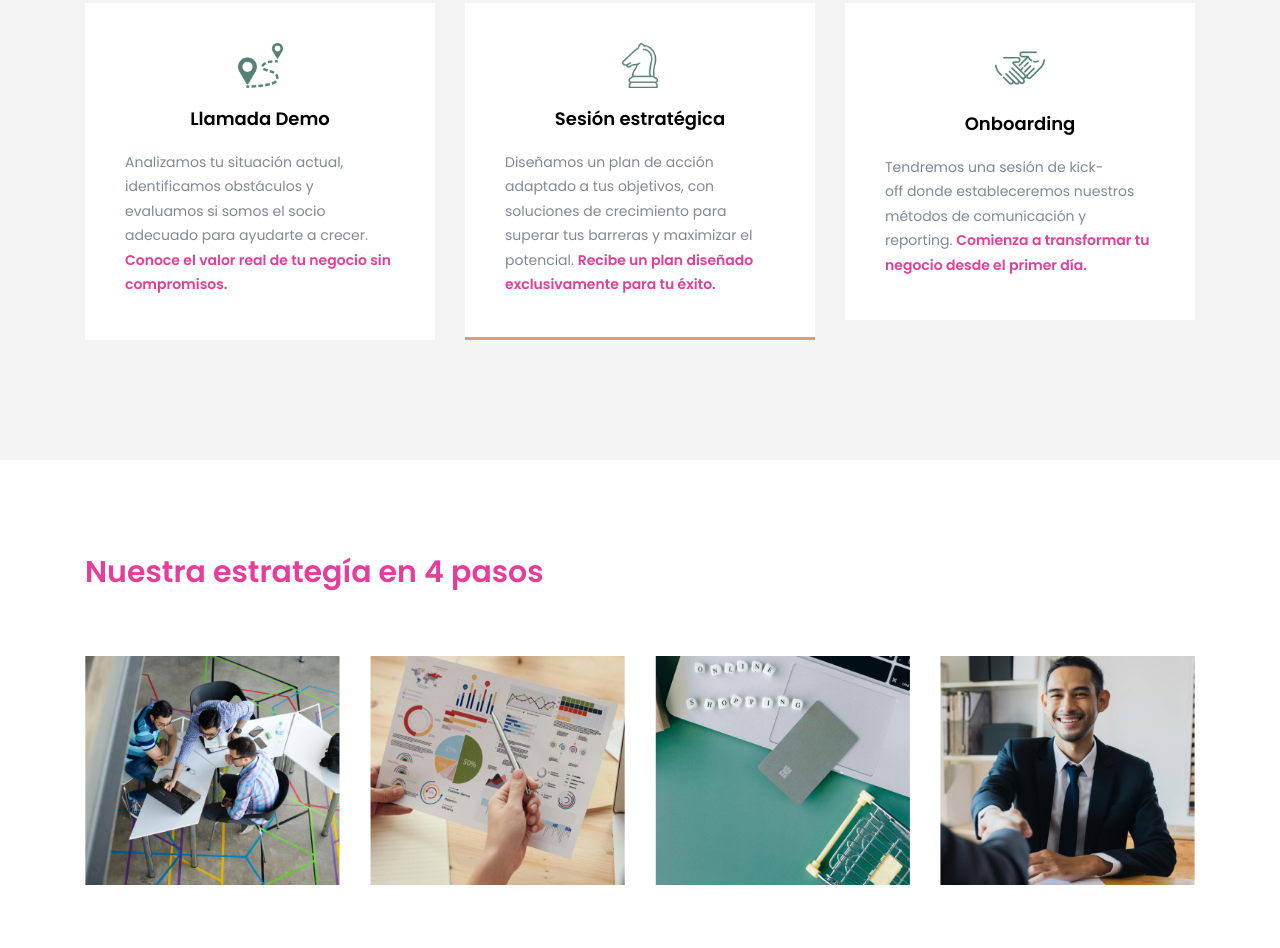
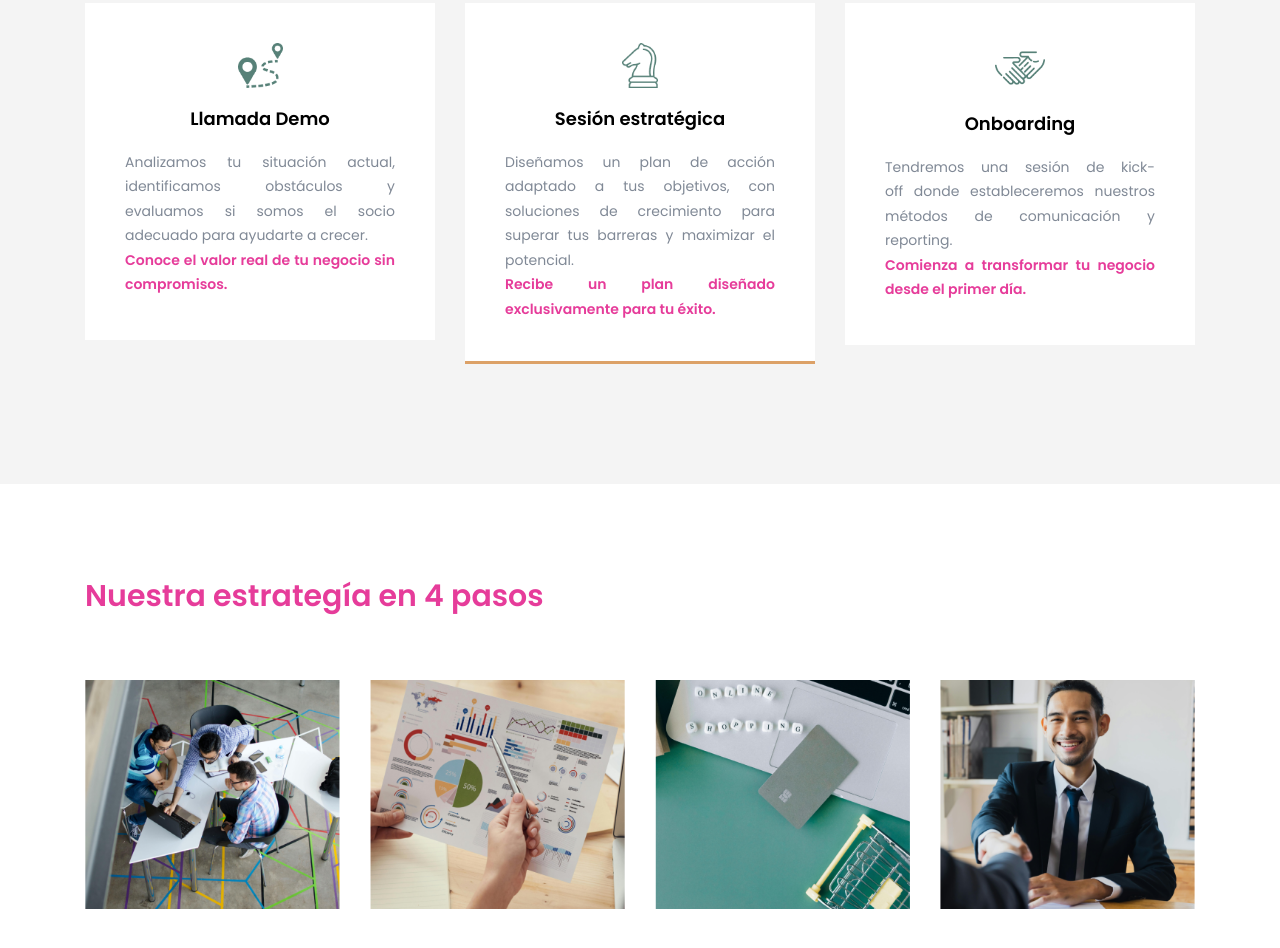
Before and after one commit to bigallies/bigallies.com, a plain HTML site: page index.html in a window 1280 px wide. Shown: the part 1808-2756 px from the top of the page. Drawn offline with nearby package versions, Linux system fonts and the light colour scheme.

Commit message:
Update text justification and font size in index.html for improved readability and presentation

```diff
--- a/index.html
+++ b/index.html
@@ -184,8 +184,9 @@
                         </div>
                         <h5 style="text-align: center;"><b>Llamada Demo</b></h5>
                         <ul>
-                            <li>Analizamos tu situación actual, identificamos obstáculos y evaluamos si somos el socio
-                                adecuado para ayudarte a crecer. <b class="ctext">Conoce el valor real de tu negocio sin
+                            <li style="text-align: justify;">Analizamos tu situación actual, identificamos obstáculos y evaluamos si somos el socio
+                                adecuado para ayudarte a crecer.
+                                <br> <b class="ctext">Conoce el valor real de tu negocio sin
                                     compromisos.</b> </li>
                         </ul>
                     </div>
@@ -197,8 +198,9 @@
                         </div>
                         <h5 style="text-align: center;"><b>Sesión estratégica</b></h5>
                         <ul>
-                            <li>Diseñamos un plan de acción adaptado a tus objetivos, con soluciones de crecimiento para
-                                superar tus barreras y maximizar el potencial. <b class="ctext">Recibe un plan diseñado
+                            <li style="text-align: justify;">Diseñamos un plan de acción adaptado a tus objetivos, con soluciones de crecimiento para
+                                superar tus barreras y maximizar el potencial. <b class="ctext">
+                                    <br>Recibe un plan diseñado
                                     exclusivamente
                                     para tu éxito.</b></li>
                         </ul>
@@ -211,8 +213,9 @@
                         </div>
                         <h5 style="text-align: center;"><b>Onboarding</b></h5>
                         <ul>
-                            <li>Tendremos una sesión de kick-off donde estableceremos nuestros métodos de comunicación y
-                                reporting. <b class="ctext">Comienza a transformar tu negocio desde el primer día.</b>
+                            <li style="text-align: justify;">Tendremos una sesión de kick-off donde estableceremos nuestros métodos de comunicación y
+                                reporting. <b class="ctext">
+                                    <br>Comienza a transformar tu negocio desde el primer día.</b>
                             </li>
                         </ul>
                     </div>
@@ -252,7 +255,7 @@
                                 <h4 class="mb-0"><b style="color: white;">Captación de Atención</b></h4>
                                 <p class="mb-3" style="font-size: 12px; ">Atraemos a tu público
                                     ideal con contenido de valor y anuncios virales que educan y conectan. No solo
-                                    vendemos, <b style="color: white;">creamos relaciones.</b></p>
+                                    vendemos, <b style="color: white; font-size: 14px;">creamos relaciones.</b></p>
                             </div>
                         </div>
                     </a>
@@ -266,7 +269,7 @@
                                 <h4 class="mb-0"><b style="color: white;">Embudos de Venta de Alto Valor</b></h4>
                                 <p class="mb-3" style="font-size: 12px; "><b style="color: white;">Creamos un embudo
                                         personalizado que guía a los  clientes desde la primera interacción hasta la
-                                        compra, optimizando cada paso del proceso.  <b style="color: white;">Tu mapa
+                                        compra, optimizando cada paso del proceso.  <b style="color: white;font-size: 14px;">Tu mapa
                                             hacia la conversión</b></b></p>
                             </div>
                         </div>
@@ -281,7 +284,7 @@
                                 <h4 class="mb-0"><b style="color: white;">Ofertas de
                                         Adquisición Ganadoras</b></h4>
                                 <p class="mb-3" style="font-size: 12px; ">Creación de un sistema
-                                    para convertir esa atención en <b style="color: white;">ventas</b>, utilizando
+                                    para convertir esa atención en <b style="color: white; font-size: 14px;">ventas</b>, utilizando
                                     ofertas de adquisición
                                     ganadoras.</p><b></b></p>
                             </div>
@@ -298,7 +301,7 @@
                                         Cliente</b></h4>
                                 <p class="mb-3" style="font-size: 12px;color: white;">Implementamos un
                                     proceso posventa basado en email marketing estratégico, fidelizando clientes y
-                                    <b style="color: white;">garantizando resultados e ingresos a largo plazo.<b
+                                    <b style="color: white; font-size: 14px;">garantizando resultados e ingresos a largo plazo.<b
                                             style="color: white;"></b>
                                 </p>
                             </div>
```
